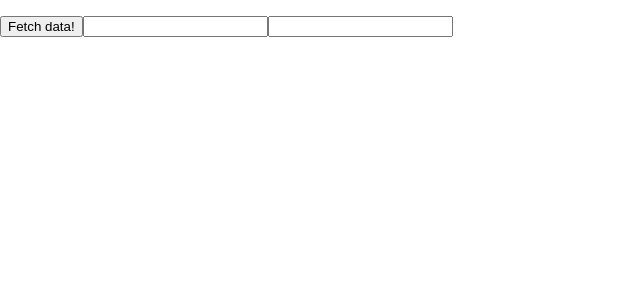
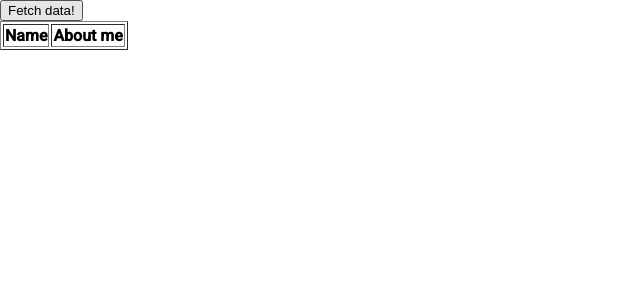
Before and after one commit to jeraldjohngalicha/projectPathV2, an Angular app in the folder projectPathV2-frontend/: page /search in a window 1280 px wide. Shown: the top 300 px of the page, without its empty margins (0-640 px from the left). Built offline with nearby package versions, Linux system fonts and the light colour scheme.

Commit message:
Update search-page.component.html

```diff
--- a/projectPathV2-frontend/src/app/components/search-page/search-page.component.html
+++ b/projectPathV2-frontend/src/app/components/search-page/search-page.component.html
@@ -1,5 +1,11 @@
-<p>
-  <button (click)="fetchDataTest()" >Fetch data!</button>
-  <input type="text" [(ngModel)]="profileName" >
-  <input type="text" [(ngModel)]="aboutMe" >
-</p>
+<button (click)="getAllProfiles()" >Fetch data!</button>
+<table border="1">
+  <tr>
+    <th>Name</th>
+    <th>About me</th>
+  </tr>
+  <tr *ngFor="let profiles of profileModelList" >
+    <td> {{ profiles.profileName }}</td>
+    <td> {{ profiles.aboutMe }}</td>
+  </tr>
+</table>
```
